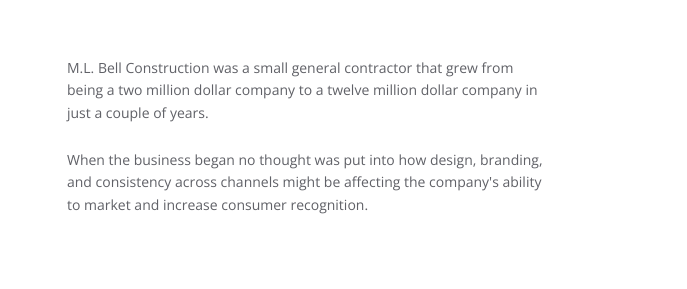
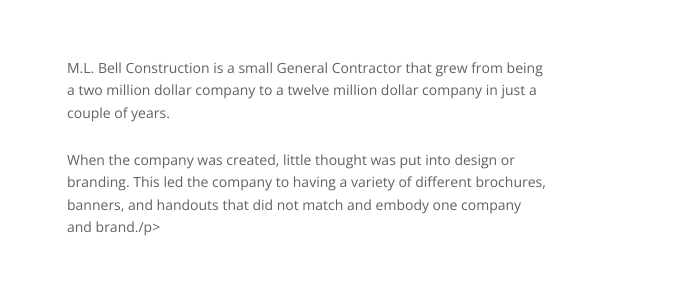
Before and after one commit to abarnesmarie/abarnesmarie.github.io, a plain HTML site: page ml bell construction.html in a window 1280 px wide. Shown: the part 519-808 px from the top of the page, 593-1280 px from the left. Drawn offline with nearby package versions, Linux system fonts and the light colour scheme; a script that the page names is missing.

Commit message:
Update ml bell construction.html

```diff
--- a/ml bell construction.html
+++ b/ml bell construction.html
@@ -63,8 +63,8 @@
 			</div>
 			<div class="six columns valignhalf">
 				<p></p>
-				<p>M.L. Bell Construction was a small general contractor that grew from being a two million dollar company to a twelve million dollar company in just a couple of years.</p>
-				<p>When the business began no thought was put into how design, branding, and consistency across channels might be affecting the company's ability to market and increase consumer recognition.</p>
+				<p>M.L. Bell Construction is a small General Contractor that grew from being a two million dollar company to a twelve million dollar company in just a couple of years.</p>
+				<p>When the company was created, little thought was put into design or branding. This led the company to having a variety of different brochures, banners, and handouts that did not match and embody one company and brand./p>
 			</div>
 		</div>
 		<hr>
```
